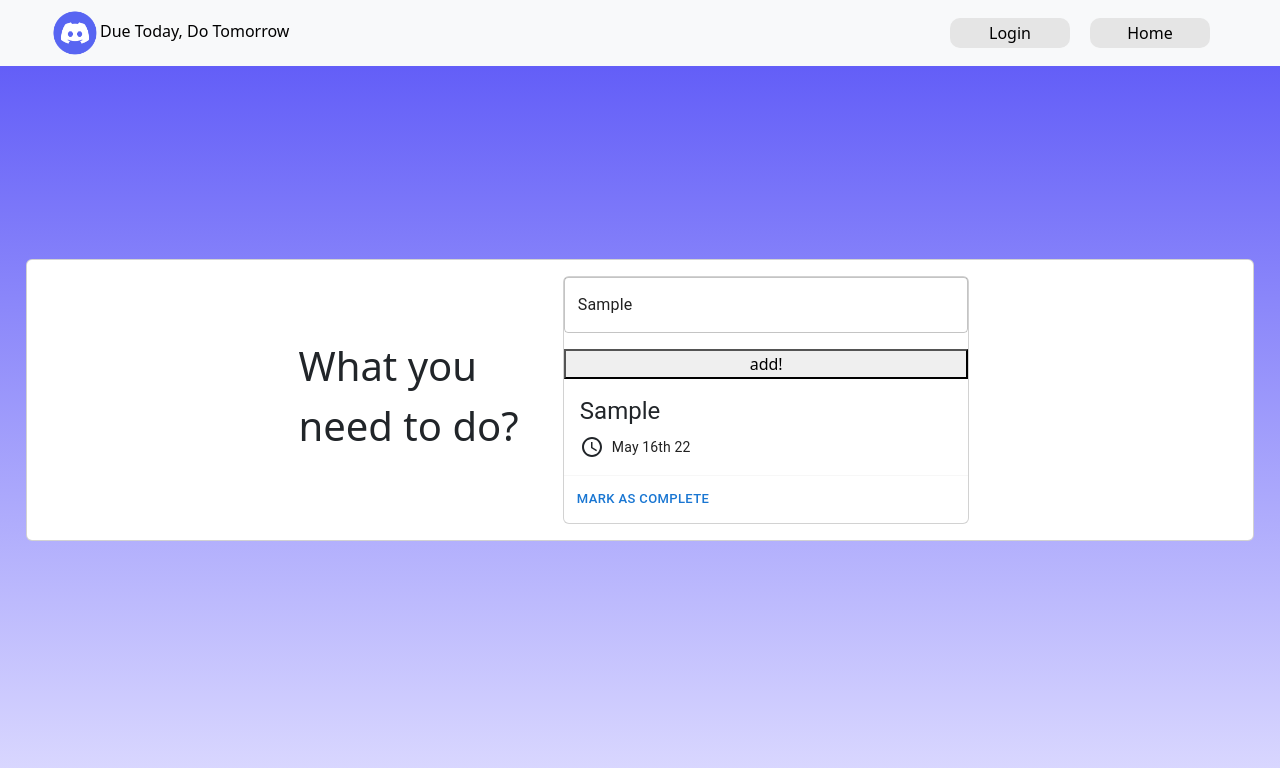
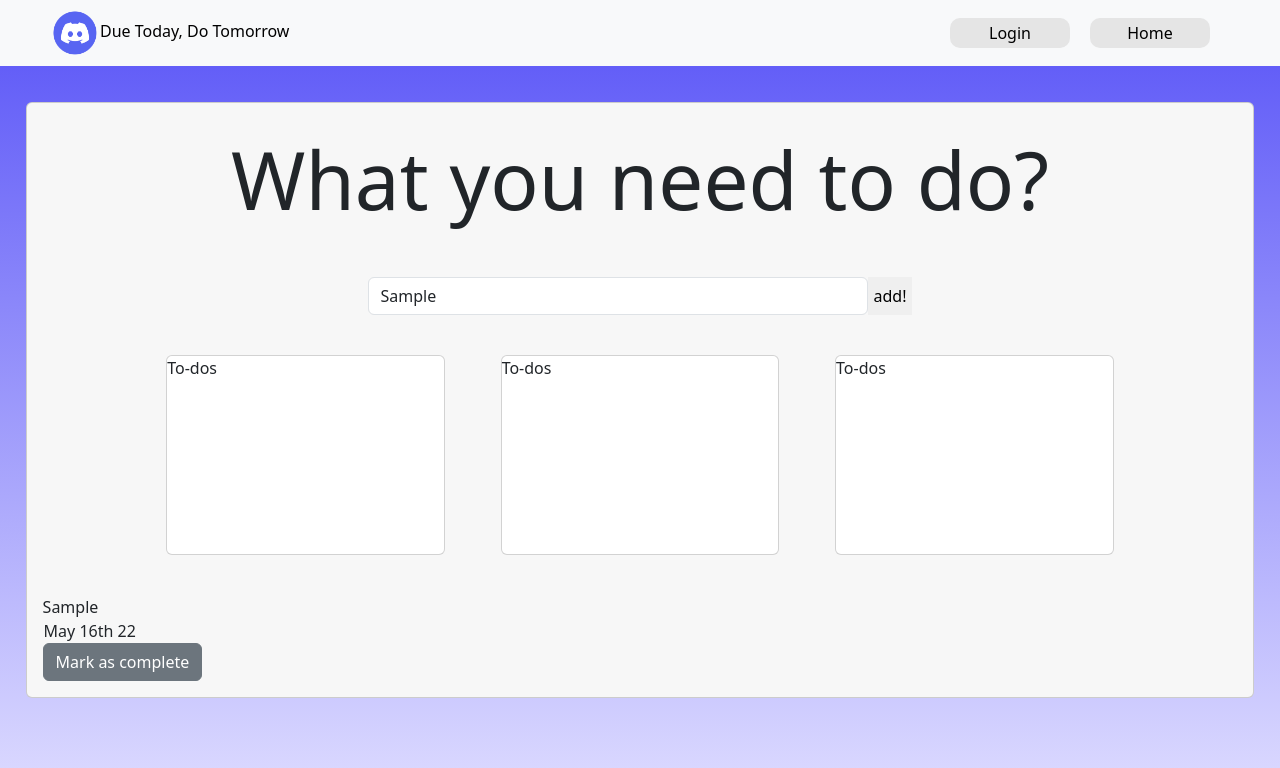
Before and after one commit to Thitipa/InClassProject01, a React (Create React App) app: page /home in a window 1280 px wide. Both pictures are taken after typing "Sample" into the empty fields and a click on the button "add!". Shown: the top 768 px of the page. Built offline with nearby package versions, Linux system fonts and the light colour scheme.

Commit message:
Edit home todo

```diff
--- a/src/components/AddTodo.js
+++ b/src/components/AddTodo.js
@@ -23,7 +23,7 @@ const Todo = () => {
 
     return (
       <Container>
-        <Card minHeight="calc(100vh - 620px)" paddingY={4}>
+        <div minHeight="calc(100vh - 620px)" paddingY={4}>
           <NewTodo addTodo={addTodos} />
           <div/>
           {/* Use grid (see https://mui.com/material-ui/react-grid/) to map elements */}
@@ -39,7 +39,7 @@ const Todo = () => {
               </div>
             ))}
           </div>
-        </Card>
+        </div>
         {/* <Button onClick={deleteTodo}>Hello</Button> */}
       </Container>
     );
--- /dev/null
+++ b/src/components/Conclusion.js
@@ -0,0 +1,23 @@
+import {
+    Card
+  } from "reactstrap";
+  import React from "react";
+import { margin } from "@mui/system";
+
+  const Conclude = ({ title, desc, date }) => {
+    return (
+      <div className="d-flex justify-content-center" style={{margin:"40px"}}>
+        <Card style={{width:"25%",height:" 200px",}}>
+            <p>To-dos</p>
+        </Card>
+        <Card style={{width:"25%",height:" 200px",marginLeft:"5%"}}>
+           <p>To-dos</p>
+        </Card>
+        <Card style={{width:"25%",height:" 200px",marginLeft:"5%"}}>
+            <p>To-dos</p>
+        </Card>
+      </div>
+    );
+  };
+
+  export default Conclude;
--- a/src/components/Home.js
+++ b/src/components/Home.js
@@ -9,11 +9,10 @@ function Home() {
       className="d-flex align-items-center justify-content-center"
     >
       <Card
-        className="d-flex justify-content-center align-items-center"
-        style={{ backgroundColor: "white", margin: "5 auto" , width:"96%"}}
+        style={{ backgroundColor: "#F7F7F7", margin: "5 auto" , width:"96%"}}
       >
-        <CardBody className="d-flex justify-content-center align-items-center">
-          <CardTitle style={{fontSize:"40px"}}>What you need to do?</CardTitle>
+        <CardBody className="row">
+          <CardTitle className="d-flex align-items-center justify-content-center" style={{fontSize:"80px"}}>What you need to do?</CardTitle>
           <Todo/>
         </CardBody>
       </Card>
--- a/src/components/NewTodo.js
+++ b/src/components/NewTodo.js
@@ -1,39 +1,32 @@
-  import { Box, Fab, Stack, TextField, Typography } from "@mui/material";
+import { Input } from "reactstrap";
 import React, { useState } from "react";
 import moment from "moment";
+import Conclude from "./Conclusion";
 
 const NewTodo = ({ addTodo }) => {
   const [title, setTitle] = useState("");
   const [desc, setDesc] = useState("");
   return (
     <div>
-
-        <div display="flex" gap={2}>
-          <Stack gap={2} flex={1}>
-            <TextField
-              id="outlined-basic"
-              label=""
-              variant="outlined"
+      <div className="d-flex justify-content-center" style={{marginTop:"30px"}}>
+        <Input
+          // className=""
+          style={{ width: "500px" }}
+          // id="outlined-basic"
+          label="To do"
+          // variant="outlined"
           value={title}
           onChange={(event) => setTitle(event.target.value)}
         />
         <button
           aria-label="edit"
-              style={{}}
-              onClick={() => addTodo(title, desc, moment().format("MMM Do YY"))}>add!</button>
-          </Stack>
-          <Stack justifyContent="flex-end">
-            {/* <Fab
-              color="secondary"
-              aria-label="edit"
+          style={{ border: "none" }}
           onClick={() => addTodo(title, desc, moment().format("MMM Do YY"))}
-            > */}
-              {/* <ChevronRight
-              aria-label="edit"
-              onClick={() => addTodo(title, desc, moment().format("MMM Do YY"))} /> */}
-            {/* </Fab> */}
-          </Stack>
+        >
+          add!
+        </button>
       </div>
+      <Conclude />
     </div>
   );
 };
--- a/src/components/TodoItem.js
+++ b/src/components/TodoItem.js
@@ -1,44 +1,34 @@
-import { AccessTime } from "@mui/icons-material";
+// import { AccessTime } from "@mui/icons-material";
 import {
-  Box,
   Button,
-  Card,
-  CardActions,
-  CardContent,
-  CardMedia,
-  Divider,
-  Typography,
-} from "@mui/material";
+  CardText,
+
+} from "reactstrap";
 import React from "react";
 
 const TodoItem = ({ title, desc, date }) => {
   return (
-    <div sx={{ maxWidth: 345 }}>
-      <CardContent>
-        <Typography gutterBottom variant="h5" component="div">
+    <div style={{ maxWidth: 345 }} className="row">
+      <div>
+        <div gutterBottom variant="h5" component="div">
           {title}
-        </Typography>
-        <Typography variant="body2" color="text.secondary" gutterBottom>
-          {/* Reference site about Lorem Ipsum, giving information on its origins,
-          as well as a random Lipsum generator. */}
-          {desc}
-        </Typography>
-        <Box display="flex" alignItems="center">
-          <AccessTime />
-          <Typography
+        </div>
+        <div display="d-flex " alignItems="center">
+          {/* <AccessTime /> */}
+          <div
             variant="body2"
             color="text.primary"
-            sx={{ marginLeft: 1 }}
+            style={{ marginLeft: 1 }}
           >
             {date}
             {/* TODO: Use moment (see https://momentjs.com/) to format time */}
-          </Typography>
-        </Box>
-      </CardContent>
-      <Divider />
-      <CardActions>
+          </div>
+        </div>
+      </div>
+      {/* <Divider /> */}
+      <div>
         <Button size="small">Mark as complete</Button>
-      </CardActions>
+      </div>
     </div>
   );
 };
```
Lines whose indentation alone changed are shown as unchanged.
